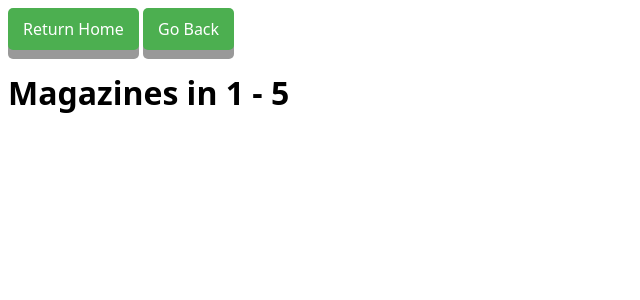
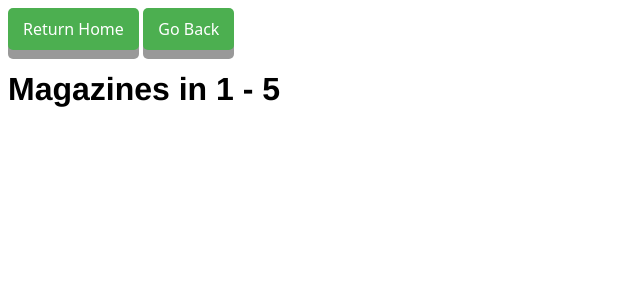
Before and after one commit to ChefAharoni/HaaretzMusafim, a Flask app: page /segment/1 in a window 1280 px wide. Shown: the top 300 px of the page, without its empty margins (0-640 px from the left). Run offline with Flask 3, Linux system fonts and the light colour scheme.

Commit message:
Changed styling

```diff
--- a/static/css/main.css
+++ b/static/css/main.css
@@ -1,6 +1,9 @@
-h1, h2, .button, body {
-    font-family: system-ui, -apple-system, BlinkMacSystemFont, 'Segoe UI', Roboto, Oxygen, Ubuntu, Cantarell, 'Open Sans', 'Helvetica Neue', sans-serif;
+h1, h2, h3, .button, body {
+    /* font-family: system-ui, -apple-system, BlinkMacSystemFont, 'Segoe UI', Roboto, Oxygen, Ubuntu, Cantarell, 'Open Sans', 'Helvetica Neue', sans-serif; */
+    cursor: default;
+    font-family: "Open Sans Hebrew","Helvetica Neue",tahoma,Helvetica,Arial,sans-serif;
 }
+
 
 .button {
     font-family: system-ui, -apple-system, BlinkMacSystemFont, 'Segoe UI', Roboto, Oxygen, Ubuntu, Cantarell, 'Open Sans', 'Helvetica Neue', sans-serif;
--- a/templates/segment.html
+++ b/templates/segment.html
@@ -6,7 +6,7 @@
 {% for year, year_dates in years.items() %} {% if not loop.first %}
 <hr />
 {% endif %}
-<li><strong>{{ year }}</strong></li>
+<h2>{{ year }}</h2>
 <ul>
   {% for date in year_dates %}
   <li><a href="{{ url_for('show_links', date=date) }}">{{ date }}</a></li>
```
Also changed, not shown: app.py (+0 -16 lines).
